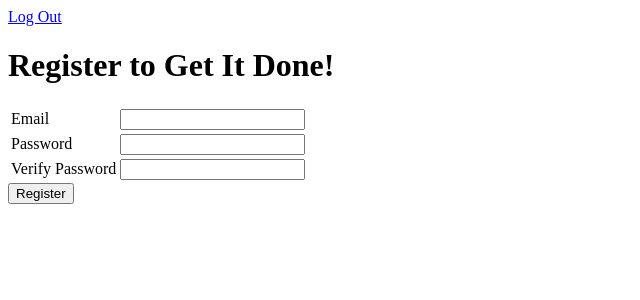
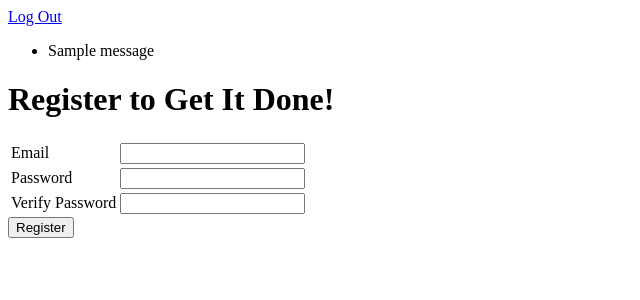
Before and after one commit to liamphan/get-it-done, a Flask app: page /register in a window 1280 px wide. Shown: the top 300 px of the page, without its empty margins (0-640 px from the left). Run offline with Flask 2, Linux system fonts and the light colour scheme; tables that the repository leaves empty hold one stand-in row (values such as "Sample post"); one stand-in notice (Sample message) is shown.

Commit message:
Modified to reflect flash messages on user errors.

```diff
--- a/templates/base.html
+++ b/templates/base.html
@@ -6,16 +6,29 @@
 
     <meta charset="utf-8">
     <title>{{title}}</title>
+    <style>
+      .error {
+        color: red;
+      }
+    </style>
 
   </head>
 
   <body>
 
     <div>
+      <a href='/logout'>Log Out</a>
+    </div>
 
-      <a href='/logout'>Log Out</a>
+    {% with messages = get_flashed_messages(with_categories=True) %}
+    <ul>
 
-    </div>
+    {% for category,message in messages %}
+      <li class="{{category}}">{{message}}</li>
+    {% endfor %}
+
+    </ul>
+    {% endwith %}
 
     {% block content %}
     {% endblock %}
```
